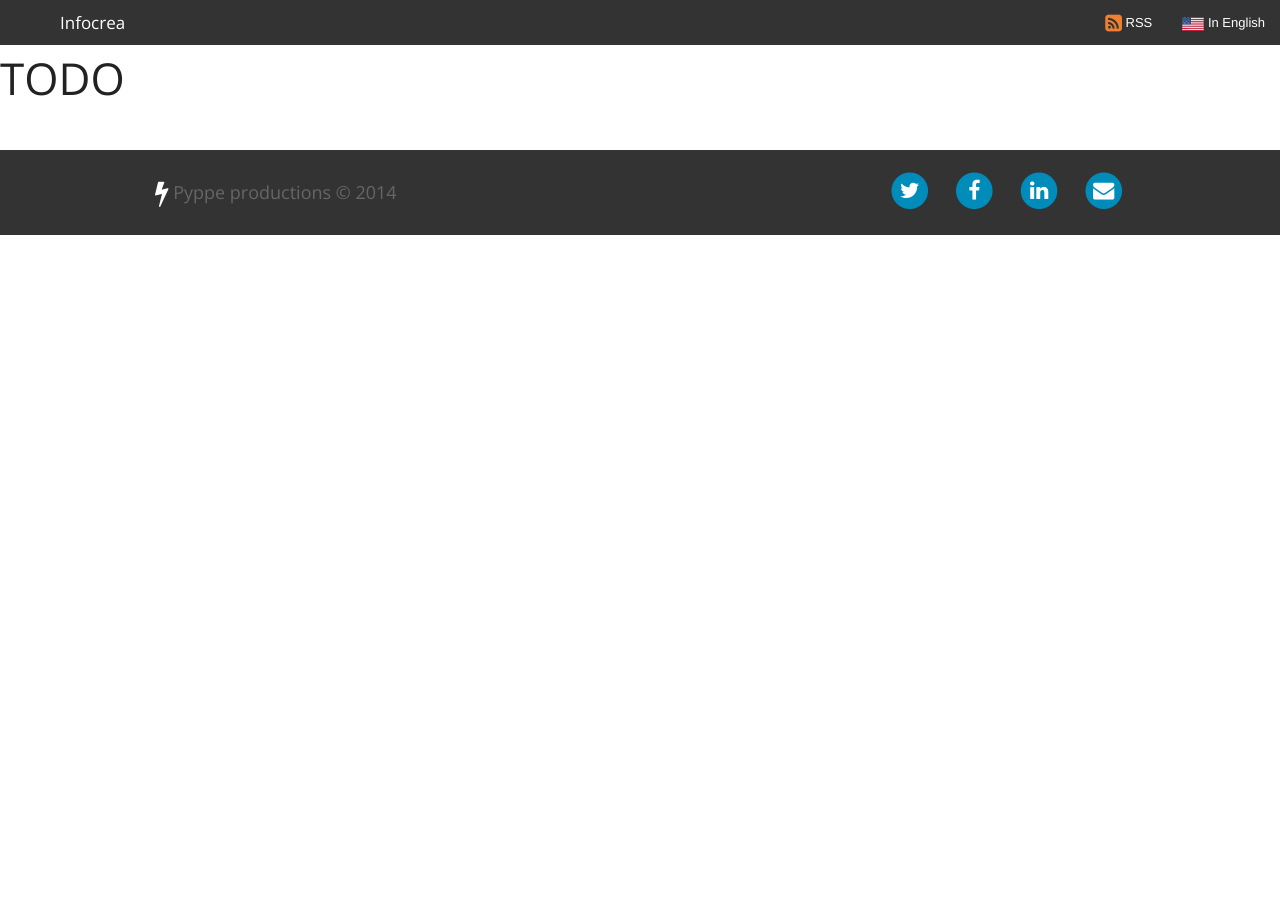
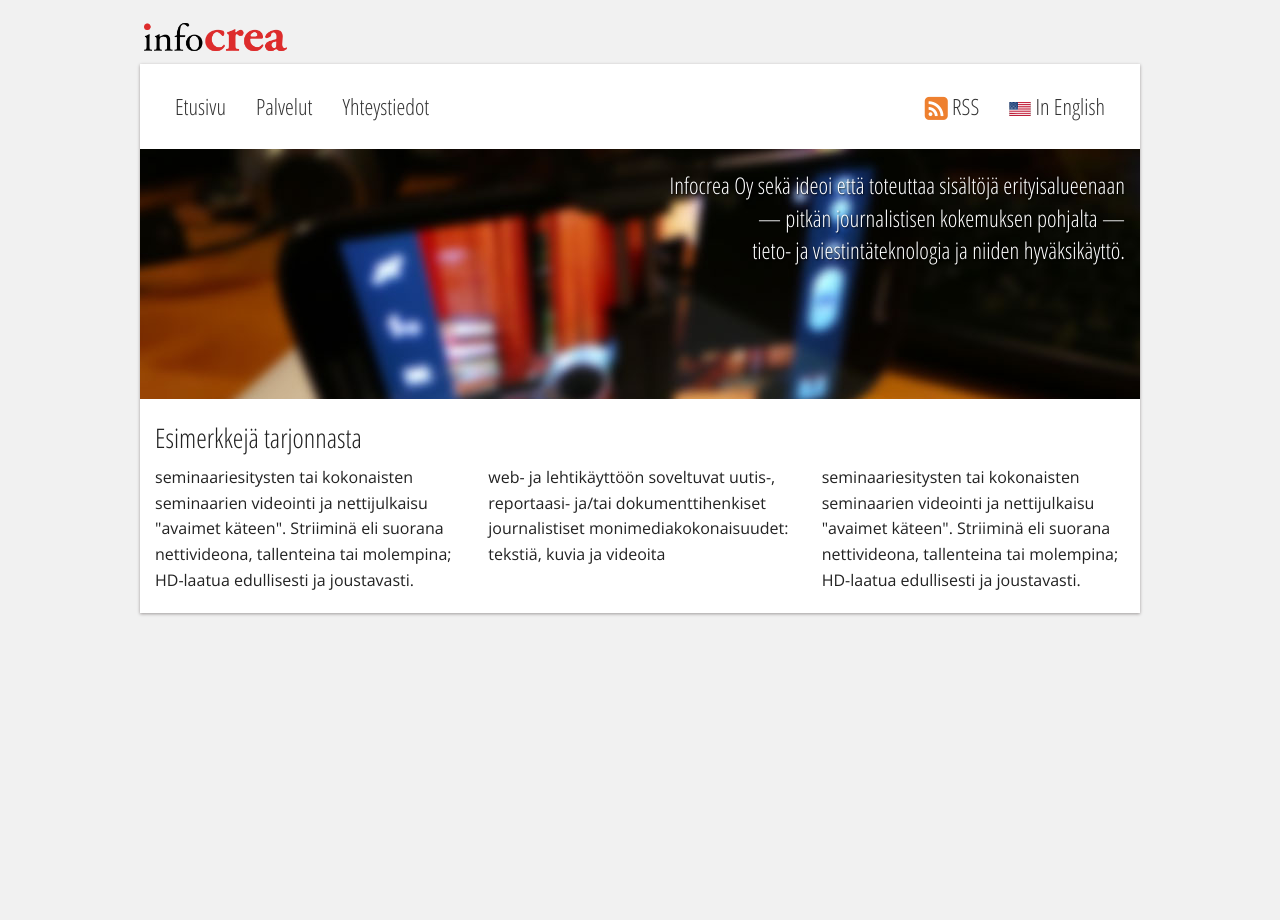
Before and after one commit to Pyppe/infocrea.fi, a Jekyll site: the page built from index.html, in a window 1280 px wide. Built offline with Jekyll 4.4.1, drawn with Linux system fonts in a browser that asks for light colours; nearby versions of some CDN libraries.

Commit message:
First draft of frontpage

```diff
--- a/_includes/head.html
+++ b/_includes/head.html
@@ -14,7 +14,7 @@
   <link rel="shortcut icon" type="image/png" href="/img/logo-57.png" />
   -->
   <link rel="stylesheet" href="/css/lib/foundation.min.css" />
-  <link rel="stylesheet" href="//netdna.bootstrapcdn.com/font-awesome/4.0.3/css/font-awesome.css" />
+  <link rel="stylesheet" href="//netdna.bootstrapcdn.com/font-awesome/4.1.0/css/font-awesome.css" />
   <link rel="stylesheet" href="/css/lib/fancybox/jquery.fancybox.css" />
   <!--
   <link rel="stylesheet" href="/css/syntax.css" />
--- a/_includes/header.html
+++ b/_includes/header.html
@@ -1,24 +1,23 @@
 <nav id="topbar" class="top-bar" data-topbar>
   <ul class="title-area">
     <li class="name">
-      <!--
-      <img id="topLogo" src="#" alt="" />
-      -->
-      <h1>
-        <a href="/" class="lang-fi">Infocrea</a>
-        <a href="/frontpage/" class="lang-en">Infocrea</a>
-      </h1>
+      <img src="/img/infocrea_logo.png" class="show-for-small-only" />
     </li>
-    <li class="toggle-topbar menu-icon"><a href="#"><span>Menu</span></a></li>
+    <!-- Remove the class "menu-icon" to get rid of menu icon. Take out "Menu" to just have icon alone -->
+    <li class="toggle-topbar"><a href="#"><span><i class="fa fa-navicon" style="text-transform: none;"></i></span></a></li>
   </ul>
   <section class="top-bar-section">
     <!-- Left Nav Section -->
-    <!--
     <ul class="left">
-      <li class="lang-fi"><a href="/elamantarina/">Elämäntarina</a></li>
-      <li class="lang-en"><a href="/life-story/">Life story</a></li>
+      <li class="lang-fi"><a href="/">Etusivu</a></li>
+      <li class="lang-en"><a href="/home/">Home</a></li>
+
+      <li class="lang-fi"><a href="/palvelut/">Palvelut</a></li>
+      <li class="lang-en"><a href="/services/">Services</a></li>
+
+      <li class="lang-fi"><a href="/yhteystiedot/">Yhteystiedot</a></li>
+      <li class="lang-en"><a href="/contact/">Contact</a></li>
     </ul>
-    -->
 
     <!-- Right Nav Section -->
     <ul class="right">
--- a/_layouts/default.html
+++ b/_layouts/default.html
@@ -1,13 +1,18 @@
 <!DOCTYPE html>
 <html class="{{ page.language }}">
-
   {% include head.html %}
   <body>
-    {% include header.html %}
+  <div id="header" class="row">
+    <img src="/img/infocrea_logo.png" class="show-for-medium-up" />
+  </div>
+    <div id="pageWrapper" class="row">
+      {% include header.html %}
+      {{ content }}
+    </div>
 
-    {{ content }}
-
+    <!--
     {% include footer.html %}
+    -->
     <script type="text/javascript" src="/js/lib/foundation.min.js"></script>
     <script type="text/javascript" src="/js/lib/moment.min.js"></script>
     <script type="text/javascript" src="/js/lib/moment-fi.js"></script>
--- a/css/index.css
+++ b/css/index.css
@@ -1,3 +1,3 @@
-#header { background: url('/img/header.jpg?1400491736') no-repeat center center; }
+#header { background: url('/img/header.jpg?1401997926') no-repeat center center; }
 #header .row { background-color: rgba(255, 255, 255, 0.5); }
 #header .fa { font-size: 120%; }
--- a/css/main.css
+++ b/css/main.css
@@ -1,12 +1,10 @@
-@import url("//fonts.googleapis.com/css?family=Open+Sans:300italic,400italic,700italic,400,300,700");
-#topbar .name h1 { margin-left: 45px; }
-#topbar.expanded + #title { background-color: #777; opacity: 0.85; }
-
-#topbar .fa-rss-square { font-size: 150%; vertical-align: middle; color: #ee802f; }
-
-#selfie { width: 40px; height: 40px; margin-left: 5px; margin-top: 2px; position: absolute; -webkit-border-radius: 50px; -moz-border-radius: 50px; -ms-border-radius: 50px; -o-border-radius: 50px; border-radius: 50px; }
-
-#selectLanguage .fa-inverse { color: #222; }
+@import url("//fonts.googleapis.com/css?family=Open+Sans:300italic,400italic,700italic,400,300,700|Open+Sans+Condensed:300");
+#topbar { background: white; margin: 20px; }
+#topbar .title-area { background: white; }
+#topbar .title-area img { height: 35px; }
+#topbar li:not(.has-form) a:not(.button) { background: white; color: #333; height: 45px; line-height: 45px; padding: 0 15px; font-family: "Open Sans Condensed", "Open Sans", "Helvetica Neue", "Helvetica", Helvetica, Arial, sans-serif; font-size: 1.4rem; }
+#topbar li:not(.has-form) a:not(.button):hover { background-color: #f1f1f1; }
+#topbar .fa-rss-square { font-size: 120%; vertical-align: middle; color: #ee802f; }
 
 .filler > * { width: 100%; }
 
@@ -51,7 +49,7 @@ html.en .lang-en { display: inherit !important; }
 .postSeparator { height: 20px; }
 .postSeparator:last-child { height: 0; }
 
-@media only screen and (max-width: 40em) { .postSeparator { background: url('/img/tiles.png?1400491736') repeat scroll center center #008cba; } }
+@media only screen and (max-width: 40em) { .postSeparator { background: url('/img/tiles.png?1401997926') repeat scroll center center #008cba; } }
 .post div.cover { height: 150px; background-size: cover; background-repeat: no-repeat; background-position: center; background-clip: border-box; }
 
 .readMoreButton { margin-top: 10px; }
@@ -70,32 +68,19 @@ html.en .lang-en { display: inherit !important; }
   #post .rightSideContent.wide { width: 450px; } }
 @media only screen and (max-width: 40em) { #post .rightSideContent { width: 100%; } }
 
-h1, h2, h3, h4, h5, h6 { font-family: "Open Sans", "Helvetica Neue", "Helvetica", Helvetica, Arial, sans-serif; font-weight: 300; }
+h1, h2, h3, h4, h5, h6 { font-family: "Open Sans Condensed", "Open Sans", "Helvetica Neue", "Helvetica", Helvetica, Arial, sans-serif; font-weight: 300; }
 
-#title { /*
-background: image-url("tiles.png") repeat scroll center center $cyan;
-h1, h5 { color: white;
-}
-h1 { padding: 10px 0; small { color: white; vertical-align: middle; } &.withTime { margin-bottom: 0; padding-bottom: 0; }
-}
-.time { padding-bottom: 10px;
-}
-*/ }
-#title.cover { background-size: cover; background-repeat: no-repeat; background-position: center; background-clip: border-box; margin-bottom: 20px; overflow: hidden; min-height: 150px; }
-#title.cover h1, #title.cover h3 { color: white; text-shadow: 0 0 6px rgba(0, 0, 0, 0.8); }
-@media only screen and (min-width: 40.063em) { #title.cover h1 { font-size: 3.25rem; } }
+body { background: #F1F1F1; }
+
+#header { margin-top: 20px; margin-bottom: 10px; }
+#header img { width: 150px; }
+#header ul { margin: 0; float: right; }
+
+#pageWrapper { background: white; -webkit-box-shadow: 0 1px 3px rgba(34, 25, 25, 0.4); -moz-box-shadow: 0 1px 3px rgba(34, 25, 25, 0.4); box-shadow: 0 1px 3px rgba(34, 25, 25, 0.4); }
+
+#title { background: url('/img/home_bg.jpg?1402003196'); height: 250px; }
+#title .description { margin-top: 20px; float: right; color: white; text-shadow: 1px 1px 2px rgba(0, 0, 0, 0.8); }
 
 span.hilight, em.hilight { color: black; font-size: 120%; }
 
 body { font-family: "Open Sans", "Helvetica Neue", "Helvetica", Helvetica, Arial, sans-serif; }
-
-#footer { background: #333; padding: 20px 0; color: #666666; margin-top: 40px; }
-#footer h5 { color: #666666; margin-top: 10px; }
-#footer .fa-flash { font-size: 150%; color: white; vertical-align: middle; }
-#footer ul { float: right; margin: 0; }
-@media only screen and (max-width: 40em) { #footer .columns { text-align: center; }
-  #footer ul { float: none; display: inline-block; }
-  #footer ul > li:first-child { margin-left: 0; } }
-
-#notFoundGif { width: 100%; }
-@media only screen and (max-width: 40em) { #notFoundGif { width: 70%; display: block; margin: 0 auto; } }
--- a/index.html
+++ b/index.html
@@ -5,4 +5,31 @@ permalink: /
 title: Etusivu
 ---
 
-<h1>TODO</h1>
+<div id="title">
+  <div class="columns">
+    <h4 class="description text-right">
+      Infocrea Oy sekä ideoi että toteuttaa sisältöjä erityisalueenaan<br class="show-for-medium-up" />
+      &mdash; pitkän journalistisen kokemuksen pohjalta &mdash;<br class="show-for-medium-up" />
+      tieto- ja viestintäteknologia ja niiden hyväksikäyttö.
+    </h4>
+  </div>
+</div>
+<h3 class="columns" style="margin-top: 20px;">Esimerkkejä tarjonnasta</h3>
+<div class="columns large-4">
+  <p>
+    seminaariesitysten tai kokonaisten seminaarien videointi ja nettijulkaisu "avaimet käteen".
+    Striiminä eli suorana nettivideona, tallenteina  tai molempina; HD-laatua edullisesti ja joustavasti.
+  </p>
+</div>
+<div class="columns large-4">
+  <p>
+    web- ja lehtikäyttöön soveltuvat uutis-, reportaasi- ja/tai dokumenttihenkiset journalistiset
+    monimediakokonaisuudet: tekstiä, kuvia ja videoita
+  </p>
+</div>
+<div class="columns large-4">
+  <p>
+    seminaariesitysten tai kokonaisten seminaarien videointi ja nettijulkaisu "avaimet käteen".
+    Striiminä eli suorana nettivideona, tallenteina  tai molempina; HD-laatua edullisesti ja joustavasti.
+  </p>
+</div>
--- a/js/main.js
+++ b/js/main.js
@@ -155,6 +155,6 @@ if (!window.console) {
     });
   });
 
-})(pyppe.main = {});
+})(infocrea.main = {});
 
 $(document).foundation();
```
Also changed, not shown: sass/_topbar.scss (+24 -26 lines), sass/main.scss (+29 -91 lines), img/bg.png (added), img/home_bg.jpg (added), img/infocrea_logo.png (added), 3 other files.
